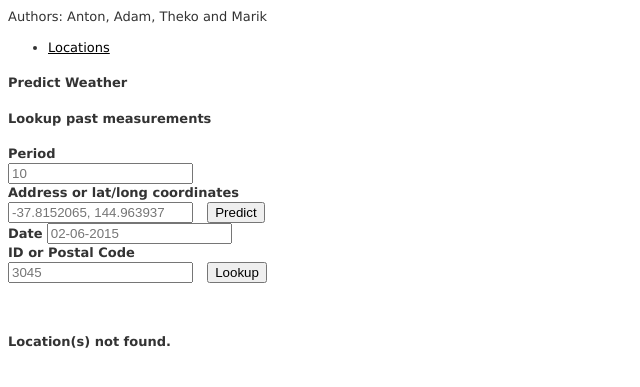
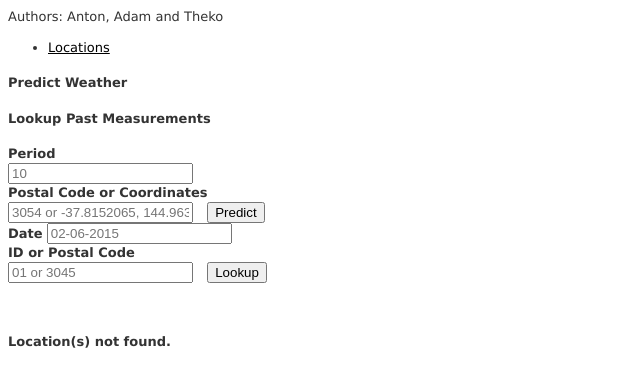
Before and after one commit to anton164/swen30006-Project3, a Rails app: template WeatherPredictions/app/views/data/not_found.html.erb in a window 1280 px wide. Shown: the top 387 px of the page, without its empty margins (0-640 px from the left). Run offline with Rails 7, Linux system fonts and the light colour scheme; the template is opened without the code that fills it, so the values that code supplies are empty; style sheets or scripts are compiled from the project's sources; some libraries are stand-ins or nearby versions.

Commit message:
More Style Changes and Fixes
Lazy

```diff
--- a/WeatherPredictions/app/views/data/location_id.html.erb
+++ b/WeatherPredictions/app/views/data/location_id.html.erb
@@ -10,14 +10,13 @@
 <h5>
   Measurements for location: <%= @station.name %> (id: <%= @station.id %>) - last updated at <%= Time.at(@station.last_measurement.timestamp).strftime("%H:%M%P %d-%m-%Y") %></br>
 </h5>
-<h6><em>(<strong>hint:</strong> the tables are sortable)</em></h6>
 <table id="<%= @station.id %>" class="table table-striped table-bordered sortable-theme-bootstrap" data-sortable>
   <thead>
     <tr>
       <th>Time</th>
       <th>Rainfall (in last hour)</th>
       <th>Temperature</th>
-      <th>Wind direction</th>
+      <th>Wind direction (N is up)</th>
       <th>Wind speed</th>
     </tr>
   </thead>
--- a/WeatherPredictions/app/views/data/locations_postal_code.html.erb
+++ b/WeatherPredictions/app/views/data/locations_postal_code.html.erb
@@ -10,7 +10,6 @@
 <h4>
   Measurements for locations within postal code <%= @postal_code %> at <%= @date %></br>
 </h4>
-<h6><em>(<strong>hint:</strong> the tables are sortable)</em></h6>
 <% @stations.each do |station| %>
 <h5>Location: <%= station.name %> (id: <%= station.id %>) - <%= station.last_measurement.nil? ? ("last updated at " + Time.at(station.last_measurement.timestamp).strftime("%H:%M%P %d-%m-%Y")) : "never updated"%></h5>
   <table id="<%= station.id %>" class="table table-striped table-bordered sortable-theme-bootstrap" data-sortable>
@@ -19,7 +18,7 @@
         <th>Time</th>
         <th>Rainfall (in last hour)</th>
         <th>Temperature</th>
-        <th>Wind direction</th>
+        <th>Wind direction (N is up)</th>
         <th>Wind speed</th>
       </tr>
     </thead>
--- a/WeatherPredictions/app/views/layouts/application.html.erb
+++ b/WeatherPredictions/app/views/layouts/application.html.erb
@@ -37,7 +37,7 @@
   <div class="container">
     <div class="navbar-header">
       <div class="navbar-brand">
-        Authors: Anton, Adam, Theko and Marik
+        Authors: Anton, Adam and Theko
       </div>
     </div>
     <div class="navbar-collapse collapse" id="navbar-main">
@@ -54,7 +54,7 @@
         <h4>Predict Weather</h4>
       </div>
       <div class="col-md-6">
-        <h4>Lookup past measurements</h4>
+        <h4>Lookup Past Measurements</h4>
       </div>
       <div class="col-md-1">
         <strong>Period</strong>
@@ -63,9 +63,9 @@
         </div>
       </div>
       <div class="col-md-5">
-        <strong>Address or lat/long coordinates</strong>
+        <strong>Postal Code or Coordinates</strong>
         <div class="input-group">
-          <input id="address" type="text" class="form-control" placeholder="-37.8152065, 144.963937">
+          <input id="address" type="text" class="form-control" placeholder="3054 or -37.8152065, 144.963937">
           <span style="margin-left: 10px;" class="input-group-btn">
             <input type="submit" class="btn btn-primary" value="Predict" />
           </span>
@@ -75,12 +75,12 @@
     <form id="past_data">
       <div class="col-md-2">
         <strong>Date</strong>
-        <input id="date" type="text" class="form-control">
+        <input id="date" type="text" class="form-control" placeholder="#/{todayFormatted}">
       </div>
       <div class="col-md-4">
         <strong>ID or Postal Code</strong>
         <div class="input-group">
-          <input id="query" type="text" class="form-control" placeholder="3045">
+          <input id="query" type="text" class="form-control" placeholder="01 or 3045">
           <span style="margin-left: 10px;" class="input-group-btn">
             <input type="submit" class="btn btn-primary" value="Lookup" />
           </span>
```
